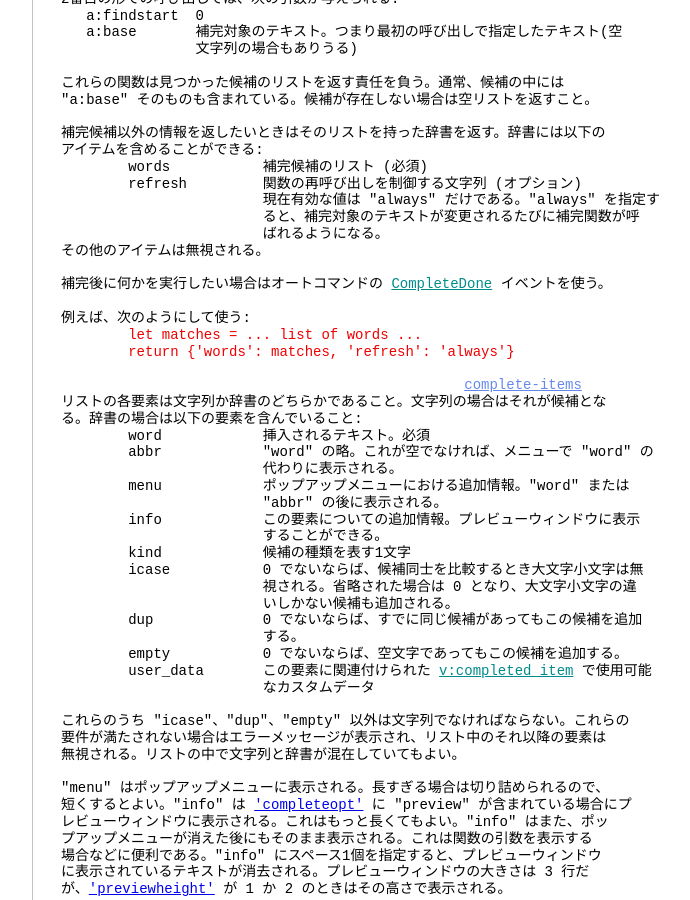
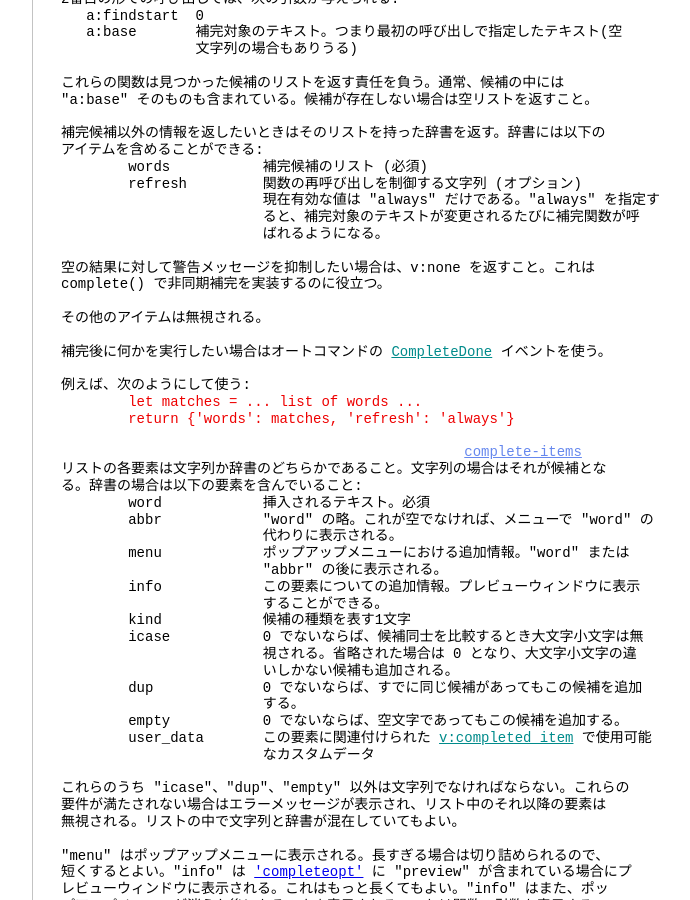
Before and after one commit to vim-jp/vimdoc-ja, a Jekyll site: the page built from insert.html, in a window 1280 px wide and 900 px high, scrolled down 17022 px. Shown: the whole window, without its empty margins (340-1030 px from the left). Built offline with Jekyll 4.4.1, drawn with Linux system fonts in a browser that asks for light colours; nearby versions of some CDN libraries; comment, search, counter and statistics services are not loaded.

Commit message:
Generated by Travis JOB 1679.1
https://travis-ci.org/vim-jp/vimdoc-ja-working/builds/479038161

```diff
--- a/insert.html
+++ b/insert.html
@@ -1018,6 +1018,10 @@ C++ 用の最初のバージョンが存在する。<br>
 &nbsp;&nbsp;&nbsp;&nbsp;&nbsp;&nbsp;&nbsp;&nbsp;&nbsp;&nbsp;&nbsp;&nbsp;&nbsp;&nbsp;&nbsp;&nbsp;&nbsp;&nbsp;&nbsp;&nbsp;&nbsp;&nbsp;&nbsp;&nbsp;現在有効な値は &quot;always&quot; だけである。&quot;always&quot; を指定す<br>
 &nbsp;&nbsp;&nbsp;&nbsp;&nbsp;&nbsp;&nbsp;&nbsp;&nbsp;&nbsp;&nbsp;&nbsp;&nbsp;&nbsp;&nbsp;&nbsp;&nbsp;&nbsp;&nbsp;&nbsp;&nbsp;&nbsp;&nbsp;&nbsp;ると、補完対象のテキストが変更されるたびに補完関数が呼<br>
 &nbsp;&nbsp;&nbsp;&nbsp;&nbsp;&nbsp;&nbsp;&nbsp;&nbsp;&nbsp;&nbsp;&nbsp;&nbsp;&nbsp;&nbsp;&nbsp;&nbsp;&nbsp;&nbsp;&nbsp;&nbsp;&nbsp;&nbsp;&nbsp;ばれるようになる。<br>
+<br>
+空の結果に対して警告メッセージを抑制したい場合は、v:none を返すこと。これは<br>
+complete() で非同期補完を実装するのに役立つ。<br>
+<br>
 その他のアイテムは無視される。<br>
 <br>
 補完後に何かを実行したい場合はオートコマンドの&nbsp;<a class="Identifier" href="autocmd.html#CompleteDone">CompleteDone</a>&nbsp;イベントを使う。<br>
```
